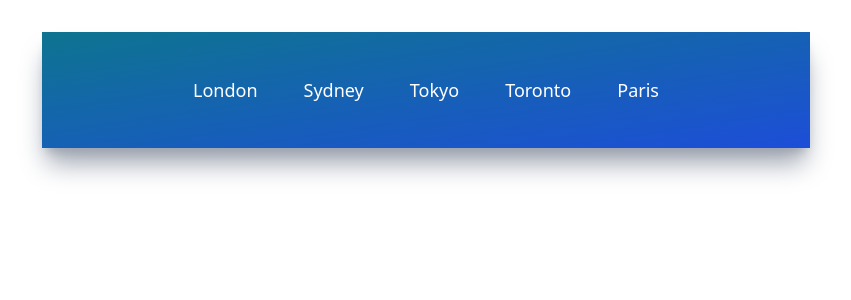
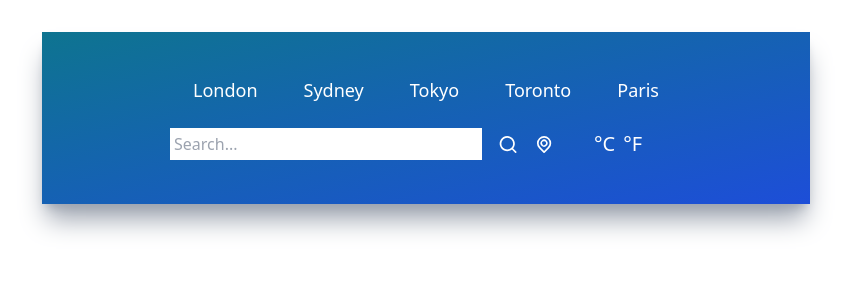
Before and after one commit to shadanamini/weather-application, a React (Create React App) app: page / in a window 1280 px wide. Shown: the top 300 px of the page, without its empty margins (214-1065 px from the left). Built offline with nearby package versions, Linux system fonts and the light colour scheme; the HTML template or start-up script is replaced by a standard one.

Commit message:
added inputs

```diff
--- a/src/App.js
+++ b/src/App.js
@@ -1,11 +1,13 @@
 import './App.css';
 import UilReact from '@iconscout/react-unicons/icons/uil-react'
 import TopButtons from './components/TopButtons';
+import Inputs from './components/Inputs';
 
 function App() {
   return (
   <div className="mx-auto max-w-screen-md mt-8 py-5 px-32 bg-gradient-to-br from-cyan-700 to-blue-700 h-fit shadow-xl shadow-gray-400">
   <TopButtons />
+  <Inputs />
   </div>
   )
 }
--- /dev/null
+++ b/src/components/Inputs.jsx
@@ -0,0 +1,37 @@
+import React from 'react'
+import { UilSearch, UilLocationPoint } from '@iconscout/react-unicons'
+
+function Inputs() {
+  return (
+
+    <div className="flex flex-row justify-center my-6">
+        <div className="flex flex-row w-3/4 items-center justify center space-x-4">
+            <input
+            type="text"
+            placeholder="Search..."
+            className="text-md font-light p-1 w-full focus:outline-none capitalize"
+            />
+            <UilSearch
+             size={25}
+             className="text-white cursor-pointer ease-out hover:scale-125"
+            />
+            <UilLocationPoint
+             size={25}
+             className="text-white cursor-pointer ease-out hover:scale-125"
+            />
+        </div>
+
+        <div className="flex flex-row w-1/4 items-center justify-center">
+            <button name='metric' className='text-xl text-white font-light'>
+                °C
+            </button>
+            <p className="text-xl text-white mx-1"></p>
+            <button name='imperial' className='text-xl text-white font-light'>
+                °F
+            </button>
+        </div>
+    </div>
+    )
+}
+
+export default Inputs;
```
